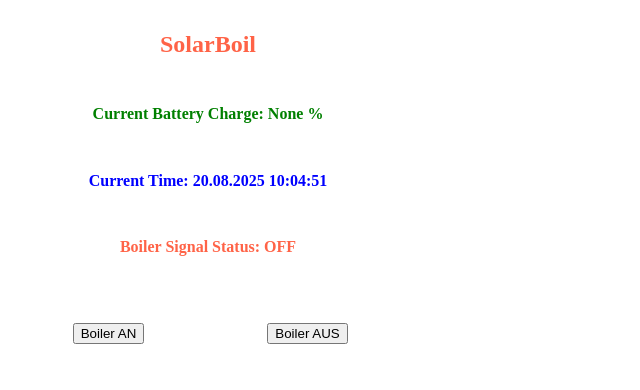
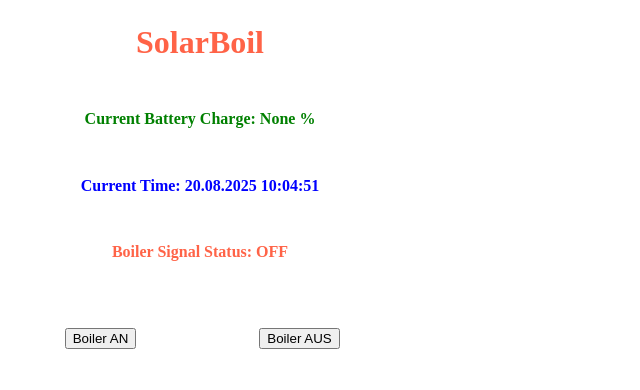
Before and after one commit to cyberpete2244/EnpalSolarBoiler, a Flask app: page / in a window 1280 px wide. Shown: the top 390 px of the page, without its empty margins (0-640 px from the left). Run offline with Flask 3, Linux system fonts and the light colour scheme; data that the repository does not hold is empty.

Commit message:
website update

```diff
--- a/templates/index.html
+++ b/templates/index.html
@@ -9,14 +9,14 @@
                             width: 30%;
     }
 </style>
-<body>
+<body style="margin:0">
 
 <table style="float:left; width:100%; max-width: 400px;">
     <tr style="text-align:center">
         <td colspan="2">
-            <h2 style="text-align: center; color:Tomato">
+            <h1 style="text-align: center; color:Tomato">
                 SolarBoil
-            </h2>
+            </h1>
         </td>
     <tr>
     <tr style="text-align:center; height:50px;">
```
